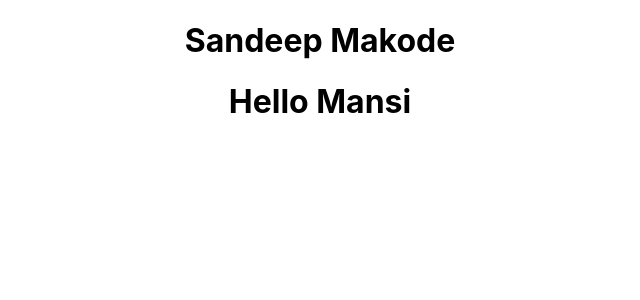
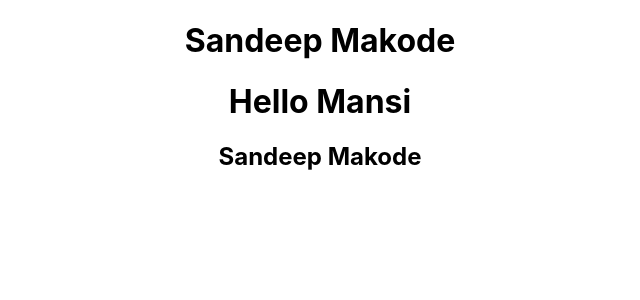
Before and after one commit to sandy171717/hook2, a React (Create React App) app in the folder hook/: page / in a window 1280 px wide. Shown: the top 300 px of the page, without its empty margins (320-960 px from the left). Built offline with nearby package versions, Linux system fonts and the light colour scheme.

Commit message:
added new mg

```diff
--- a/hook/src/components/UseHook.js
+++ b/hook/src/components/UseHook.js
@@ -6,6 +6,7 @@ function UseHook() {
 
 
         <h1>Hello Mansi</h1>
+        <h2>Sandeep Makode</h2>
 
         </div>
     )
```
